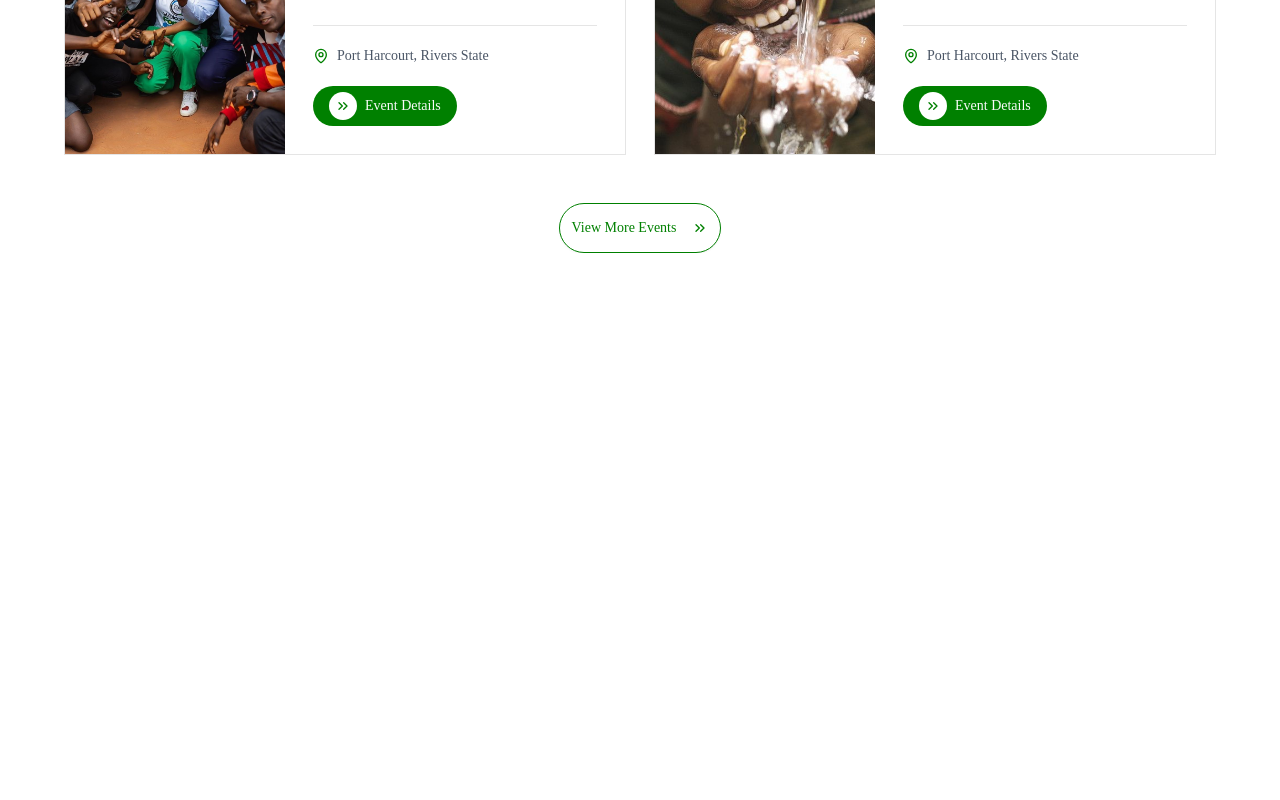
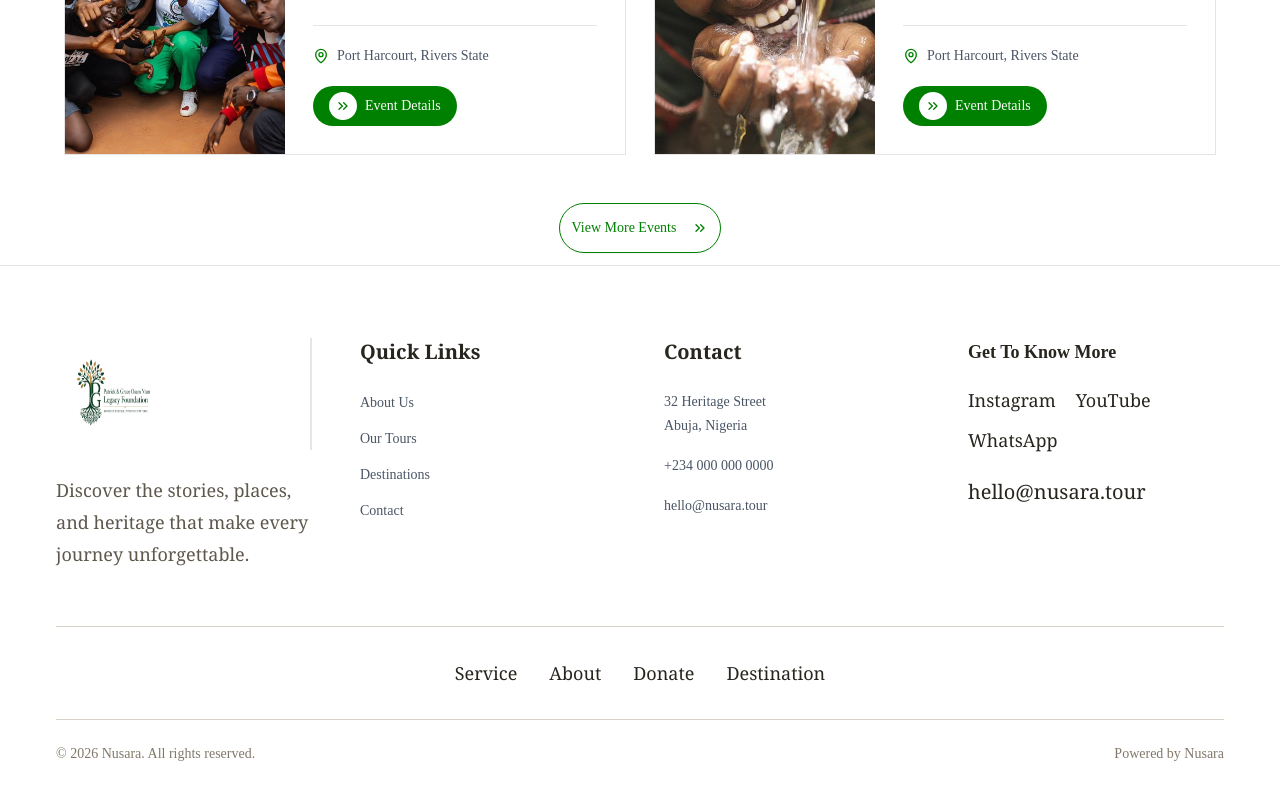
Before and after one commit to Godswill-joel/legacyfoundation, a Next.js app: page / in a window 1280 px wide. Shown: the part 3116-3916 px from the top of the page. Before the commit the page ends 3369 px from the top, so only its background shows below. Built offline with nearby package versions, Linux system fonts and the light colour scheme.

Commit message:
addition of footer side

```diff
--- a/app/layout.tsx
+++ b/app/layout.tsx
@@ -2,6 +2,7 @@ import type { Metadata } from "next";
 import Nav from "../components/pages/navbar";;
 import { Geist, Geist_Mono, Roboto } from "next/font/google";
 import "./globals.css";
+import Footer from "@/components/pages/footer";
 
 const geistSans = Geist({
   variable: "--font-geist-sans",
@@ -32,6 +33,7 @@ export default function RootLayout({ children }: LayoutProps<"/">) {
       <body className="min-h-full flex flex-col">
         <Nav />
         {children}
+        <Footer />
       </body>
     </html>
   );
--- a/components/pages/events.tsx
+++ b/components/pages/events.tsx
@@ -50,7 +50,7 @@ const events = [
 
 export default function EventHomePage() {
     return (
-        <section className="w-full px-5  sm:px-8 md:px-12 lg:px-16">
+        <section className="w-full px-5 mb-3 sm:px-8 md:px-12 lg:px-16">
             <div className="mx-auto max-w-7xl">
 
                 <motion.div
@@ -115,7 +115,7 @@ export default function EventHomePage() {
                                         Upcoming Event
                                     </p>
 
-                                    <h2 className="text-xl font-bold leading-snug sm:text-2xl">
+                                    <h2 className="font-bold leading-snug sm:text-2xl">
                                         {event.title}
                                     </h2>
 
--- /dev/null
+++ b/components/pages/footer.tsx
@@ -0,0 +1,150 @@
+import Image from "next/image";
+import Link from "next/link";
+import logo from '@/public/logo.jpeg';
+
+const footerLinks = [
+    { label: "Service", href: "/services" },
+    { label: "About", href: "/about" },
+    { label: "Donate", href: "/donate" },
+    { label: "Destination", href: "/destinations" },
+];
+
+const quickLinks = [
+    { label: "About Us", href: "/about" },
+    { label: "Our Tours", href: "/tours" },
+    { label: "Destinations", href: "/destinations" },
+    { label: "Contact", href: "/contact" },
+];
+
+const socialLinks = [
+    { label: "Instagram", href: "#" },
+    { label: "YouTube", href: "#" },
+    { label: "WhatsApp", href: "#" },
+];
+
+export default function Footer() {
+    return (
+        <footer className="border-t  p-4 text-[#28251f]">
+            <div className="mx-auto  px-6 py-14 sm:px-8 lg:px-10">
+                {/* Main footer */}
+                <div className="grid gap-12 md:grid-cols-2 lg:grid-cols-4">
+
+                    {/* Brand */}
+                    <div>
+                        <div className='border-r-2 p-4'>
+                            <Image src={logo} alt="Logo" className="h-20 w-20" />
+                        </div>
+
+                        <p className="mt-6 max-w-xs font-serif text-lg leading-8 text-[#5e584d]">
+                            Discover the stories, places, and heritage that make every
+                            journey unforgettable.
+                        </p>
+                    </div>
+
+                    {/* Quick Links */}
+                    <div>
+                        <h2 className="font-serif text-xl font-semibold">
+                            Quick Links
+                        </h2>
+
+                        <ul className="mt-6 space-y-3">
+                            {quickLinks.map((link) => (
+                                <li key={link.label}>
+                                    <Link
+                                        href={link.href}
+                                        className="text-sm text-gray-600 transition-colors hover:text-[#28251f]"
+                                    >
+                                        {link.label}
+                                    </Link>
+                                </li>
+                            ))}
+                        </ul>
+                    </div>
+
+                    {/* Contact */}
+                    <div>
+                        <h2 className="font-serif text-xl font-semibold">
+                            Contact
+                        </h2>
+
+                        <div className="mt-6 space-y-4 text-sm leading-6 text-gray-600">
+                            <p>
+                                32 Heritage Street
+                                <br />
+                                Abuja, Nigeria
+                            </p>
+
+                            <a
+                                href="tel:+2340000000000"
+                                className="block transition-colors hover:text-[#28251f]"
+                            >
+                                +234 000 000 0000
+                            </a>
+
+                            <a
+                                href="mailto:hello@nusara.tour"
+                                className="block transition-colors hover:text-[#28251f]"
+                            >
+                                hello@nusara.tour
+                            </a>
+                        </div>
+                    </div>
+
+                    {/* Social / Discover */}
+                    <div>
+                        <p className="text-lg text-[#00000] font-semibold">
+                            Get To Know More
+                        </p>
+
+                        <div className="mt-5 flex flex-wrap gap-x-5 gap-y-3">
+                            {socialLinks.map((social) => (
+                                <a
+                                    key={social.label}
+                                    href={social.href}
+                                    target="_blank"
+                                    rel="noopener noreferrer"
+                                    className="font-serif text-lg transition-colors hover:text-[#81705a]"
+                                >
+                                    {social.label}
+                                </a>
+                            ))}
+                        </div>
+
+                        <a
+                            href="mailto:hello@nusara.tour"
+                            className="mt-6 block font-serif text-xl transition-colors hover:text-[#81705a]"
+                        >
+                            hello@nusara.tour
+                        </a>
+                    </div>
+                </div>
+
+                {/* Navigation */}
+                <div className="mt-14 border-t border-[#d8d1c5] pt-8">
+                    <nav className="flex flex-wrap justify-center gap-x-8 gap-y-4">
+                        {footerLinks.map((link) => (
+                            <Link
+                                key={link.label}
+                                href={link.href}
+                                className="font-serif text-lg transition-colors hover:text-[#81705a]"
+                            >
+                                {link.label}
+                            </Link>
+                        ))}
+                    </nav>
+                </div>
+
+                {/* Bottom */}
+                <div className="mt-8 flex flex-col gap-5 border-t border-[#d8d1c5] pt-6 text-sm text-[#81786a] sm:flex-row sm:items-center sm:justify-between">
+                    <p>
+                        © {new Date().getFullYear()} Nusara. All rights reserved.
+                    </p>
+
+                    <p>
+                        Powered by Nusara
+                    </p>
+                </div>
+            </div>
+        </footer>
+    );
+}
```
